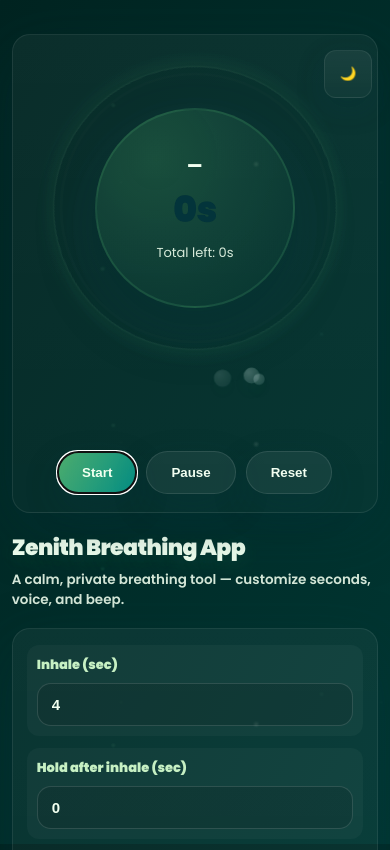
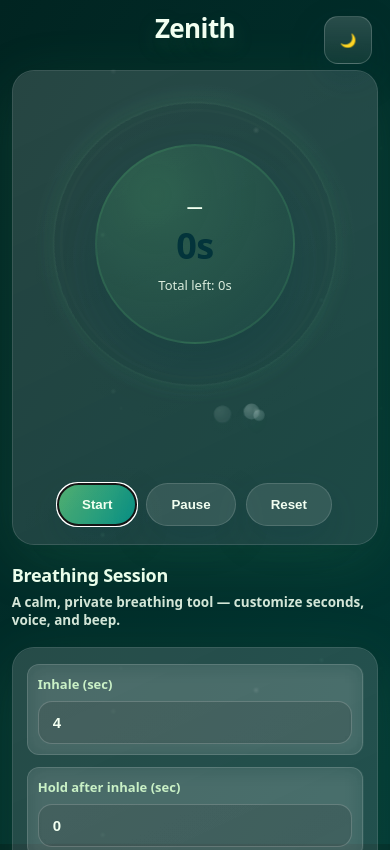
Before and after one commit to Elsayedhawaa/Zenith, a plain HTML site: page index.html in a window 390 px wide. Shown: the top 850 px of the page. Drawn offline with Linux system fonts and the light colour scheme.

Commit message:
Update index.html

```diff
--- a/index.html
+++ b/index.html
@@ -3,11 +3,11 @@
 <head>
 <meta charset="utf-8" />
 <meta name="viewport" content="width=device-width,initial-scale=1" />
-<title>Zenith Breathing App</title>
-<link href="https://fonts.googleapis.com/css2?family=Poppins:wght@300;400;600;700;900&display=swap" rel="stylesheet" />
+<title>Zenith — Breathing App</title>
 
 <style>
   :root{
+    /* Calm green-first palette */
     --bg-dark-a:#012421;
     --bg-dark-b:#003733;
 
@@ -19,34 +19,35 @@
     --ink-strong:#0a3a32; /* strong text on light */
     --ink-muted:#2b6f60;  /* muted text on light */
 
-    --panel-border:rgba(255,255,255,.08);
-    --panel-bg:rgba(255,255,255,.05);
+    --panel-border:rgba(255,255,255,.14);
+    --panel-bg:rgba(255,255,255,.08);
 
     --ring-soft:#6fd28a;
     --ring-deep:#2a9369;
 
-    --panel-radius:18px;
+    --panel-radius:22px;
     --field-radius:14px;
 
-    --breath-duration: 10s; /* JS will sync this to cycle length */
+    /* synced to cycle length from JS */
+    --breath-duration: 10s;
   }
 
   /* Base */
   *,*::before,*::after{ box-sizing:border-box; }
   html,body{ height:100%; min-height:100%; margin:0; }
   body{
-    font-family:'Poppins',system-ui,-apple-system,'Segoe UI',Roboto,'Helvetica Neue',Arial,sans-serif;
+    font-family: system-ui, -apple-system, "Segoe UI", Roboto, "Helvetica Neue", Arial, sans-serif;
     color:var(--accent-4);
     background: linear-gradient(120deg,var(--bg-dark-a),var(--bg-dark-b));
     overflow-x:hidden;
     -webkit-font-smoothing:antialiased; -moz-osx-font-smoothing:grayscale;
   }
 
-  /* Whole-page subtle hue breathing */
+  /* Page-level subtle hue breathing */
   @keyframes bgBreath { 0%{filter:hue-rotate(0) brightness(1);} 50%{filter:hue-rotate(4deg) brightness(1.04);} 100%{filter:hue-rotate(0) brightness(1);} }
   body.breathing { animation: bgBreath var(--breath-duration) linear infinite; }
 
-  /* Full-page star background BEHIND content and non-interactive */
+  /* Full-page star background behind content */
   .sky{
     position: fixed; top:0; left:0; width:100vw; height:100vh;
     z-index:0; pointer-events:none; opacity:.42;
@@ -73,43 +74,76 @@
     margin: clamp(16px, 4vh, 40px) auto;
     display:flex; flex-direction:column; gap:18px;
   }
+
+  /* Brand header at the very top */
+  .header{
+    display:flex; align-items:center; justify-content:center;
+    position: sticky; top: 10px; z-index: 2;
+    margin-bottom: 4px;
+  }
+  .app-brand{
+    margin:0;
+    font-weight:900;
+    letter-spacing:-.6px;
+    font-size: clamp(26px, 4vw, 36px);
+    color: var(--accent-4);
+    text-shadow: 0 8px 22px rgba(77,165,100,.24);
+  }
+
   .topbar{
     display:flex; align-items:center; justify-content:space-between; gap:12px;
   }
-  .title{ font-size: clamp(22px,3.4vw,32px); font-weight:900; letter-spacing:-.6px; margin:0; color:var(--accent-4); text-shadow:0 6px 22px rgba(77,165,100,.22); }
+  .title{ font-size: clamp(18px,2.4vw,22px); font-weight:800; letter-spacing:-.3px; margin:0; color:var(--accent-4); }
   .subtitle{ font-size:13.5px; color:rgba(234,248,231,.88); font-weight:600; margin-top:6px; }
 
+  /* iOS-like glass theme toggle floating */
   .theme-btn{
     position: fixed; top:16px; right:18px; z-index:3;
-    width:48px; height:48px; border-radius:12px; border:1px solid var(--panel-border);
-    background: linear-gradient(180deg, rgba(255,255,255,.06), rgba(255,255,255,.03));
+    width:48px; height:48px; border-radius:14px;
+    border:1px solid rgba(255,255,255,.18);
+    background: linear-gradient(180deg, rgba(255,255,255,.16), rgba(255,255,255,.06));
     color:var(--accent-4); display:grid; place-items:center; cursor:pointer;
-    box-shadow: 0 10px 28px rgba(2,51,54,.22);
+    box-shadow: 0 14px 36px rgba(2,51,54,.22);
+    backdrop-filter: blur(14px) saturate(140%);
+    -webkit-backdrop-filter: blur(14px) saturate(140%);
     transition: transform .18s, background .22s, border-color .22s, box-shadow .22s;
   }
-  .theme-btn:hover{ transform: translateY(-2px); background: linear-gradient(180deg, rgba(255,255,255,.08), rgba(255,255,255,.04)); }
+  .theme-btn:hover{ transform: translateY(-2px); background: linear-gradient(180deg, rgba(255,255,255,.22), rgba(255,255,255,.10)); }
 
-  /* Panels */
+  /* Glassmorphic panels (liquid glass) */
   .panel{
-    width:100%; border-radius:var(--panel-radius);
-    background: linear-gradient(180deg, rgba(255,255,255,.045), rgba(255,255,255,.025));
-    border:1px solid var(--panel-border);
-    box-shadow: 0 18px 60px rgba(2,51,54,.28);
-    backdrop-filter: blur(7px);
-    overflow: visible; /* ensure inner effects aren’t clipped */
+    position: relative;
+    width:100%;
+    border-radius:var(--panel-radius);
+    background: rgba(255,255,255,0.10);
+    border: 1.5px solid var(--panel-border);
+    box-shadow: 0 16px 60px rgba(77,165,100,0.16), 0 2px 8px rgba(2,51,54,0.18);
+    backdrop-filter: blur(18px) saturate(145%);
+    -webkit-backdrop-filter: blur(18px) saturate(145%);
+    overflow: visible;
+  }
+  .panel::after{
+    content:""; position:absolute; inset:0; pointer-events:none; border-radius:var(--panel-radius);
+    background: linear-gradient(155deg, rgba(255,255,255,.18) 10%, rgba(255,255,255,0.06) 80%);
+    opacity:.30; z-index: 2;
   }
 
-  /* VISUAL FIRST (top area), circle fully contained */
+  /* Visual at TOP */
   .visual{ order:-1; padding:20px 16px 18px; display:flex; flex-direction:column; align-items:center; gap:12px; }
   .circle-wrap{
-    position:relative; width:min(440px, 92%); aspect-ratio: 1 / 1; min-width:240px;
-    display:grid; place-items:center; padding:12px; /* keeps effects inside panel */
+    position:relative;
+    width:min(440px, 92%); aspect-ratio: 1 / 1; min-width:240px;
+    display:grid; place-items:center; padding:12px; /* keeps ring/orbit inside */
   }
-  .bubbles{ position:absolute; inset:12px; z-index:1; pointer-events:none; } /* inside padding */
+
+  /* Decorative layers are click-through */
+  .bubbles{ position:absolute; inset:12px; z-index:1; pointer-events:none; }
   .bubble{
     position:absolute; bottom:-40px; border-radius:50%;
     background: radial-gradient(circle at 30% 30%, rgba(225,255,240,.95), rgba(200,255,235,.32));
-    box-shadow: 0 8px 18px rgba(77,165,100,.18); filter: blur(.2px); opacity:.22; animation: floatUp linear forwards; pointer-events:none;
+    box-shadow: 0 8px 18px rgba(77,165,100,.18);
+    filter: blur(.2px); opacity:.22;
+    animation: floatUp linear forwards; pointer-events:none;
   }
   @keyframes floatUp{ 0%{ transform: translateY(0) scale(.9); opacity:0; } 12%{ opacity:.28; } 90%{ opacity:.16; } 100%{ transform: translateY(-120%) scale(1.06); opacity:0; } }
 
@@ -127,8 +161,8 @@
   @keyframes orbit { to{ transform: rotate(360deg);} }
 
   .breath-circle{
-    position:relative; z-index:3; width:68%; aspect-ratio:1/1; min-width:200px; max-width:320px; border-radius:50%;
-    display:grid; place-items:center; color:var(--accent-4);
+    position:relative; z-index:3; width:68%; aspect-ratio:1/1; min-width:200px; max-width:320px;
+    border-radius:50%; display:grid; place-items:center; color:var(--accent-4);
     background: radial-gradient(ellipse at 30% 25%, rgba(77,165,100,.24), rgba(2,51,54,.12));
     border:2px solid rgba(77,165,100,.20);
     box-shadow: 0 18px 60px rgba(2,51,54,.28);
@@ -157,19 +191,20 @@
     transition: transform .16s, box-shadow .22s, background .22s;
   }
   .btn:hover{ transform: translateY(-3px); box-shadow: 0 22px 52px rgba(2,51,54,.28); }
-  .btn.alt{ background: rgba(255,255,255,.06); border:1px solid rgba(255,255,255,.10); }
-  .btn.alt:hover{ background: rgba(255,255,255,.12); }
+  .btn.alt{ background: rgba(255,255,255,.10); border:1px solid rgba(255,255,255,.14); }
+  .btn.alt:hover{ background: rgba(255,255,255,.16); }
 
   /* Controls */
   .controls{ padding:16px 14px 18px; display:flex; flex-direction:column; gap:12px; }
   .grid{ display:grid; gap:12px; grid-template-columns: repeat(2, minmax(160px, 1fr)); }
-  .field{ display:flex; flex-direction:column; gap:8px; padding:10px; border-radius:12px; background: rgba(255,255,255,.03); }
+  .field{ display:flex; flex-direction:column; gap:8px; padding:10px; border-radius:12px; background: rgba(255,255,255,.08); border:1px solid rgba(255,255,255,.14); backdrop-filter: blur(10px) saturate(120%); }
+
   label{ font-size:13px; font-weight:900; color:var(--accent-3); }
 
-  /* Improved number/ select styling and focus */
+  /* Improved inputs/select with visible focus */
   input[type=number], select{
-    border:1.5px solid rgba(255,255,255,.12);
-    background: rgba(0,0,0,.12);
+    border:1.5px solid rgba(255,255,255,.18);
+    background: rgba(0,0,0,.14);
     color: var(--accent-4);
     padding:12px 14px;
     border-radius: var(--field-radius);
@@ -184,7 +219,7 @@
   .row > select{ min-width:160px; }
   .options{ display:flex; align-items:center; gap:16px; flex-wrap:wrap; }
   .toggle{ display:flex; align-items:center; gap:10px; color:var(--accent-3); font-weight:900; cursor:pointer; }
-  .switch{ width:52px; height:30px; border-radius:999px; background: rgba(255,255,255,.08); padding:3px; position:relative; transition: all .24s; border:1px solid rgba(255,255,255,.10); }
+  .switch{ width:52px; height:30px; border-radius:999px; background: rgba(255,255,255,.14); padding:3px; position:relative; transition: all .24s; border:1px solid rgba(255,255,255,.18); }
   .knob{ position:absolute; left:3px; top:3px; width:24px; height:24px; border-radius:50%; background:var(--accent-4); box-shadow:0 6px 16px rgba(0,0,0,.35); transform: translateX(0); transition: transform .2s ease; }
   .switch.on{ background: linear-gradient(90deg, var(--ring-deep), var(--ring-soft)); }
   .switch.on .knob{ transform: translateX(22px); }
@@ -192,23 +227,24 @@
   .meta{ display:flex; justify-content:space-between; gap:10px; color:rgba(234,248,231,.88); font-weight:900; }
   .hint{ font-size:12.5px; color:rgba(234,248,231,.78); font-weight:800; }
 
-  /* Select options text black (support varies); JS adds .open as fallback */
+  /* Select options black (support varies); JS adds .open for fallback */
   option{ color:#000; background:#fff; }
   select.open{ color:#000 !important; background:#fff !important; }
 
   /* Light theme overrides */
   body.light{ color:var(--ink-strong); background: linear-gradient(180deg,#EAF8E7,#F6FFFA 80%); }
-  body.light .title{ color:#0b3b33; text-shadow:none; }
-  body.light .subtitle{ color:#275f52; }
-  body.light .panel{ background: linear-gradient(180deg, rgba(255,255,255,.82), rgba(255,255,255,.76)); border-color: rgba(2,51,54,.08); box-shadow: 0 10px 28px rgba(2,51,54,.10); }
-  body.light .controls .field{ background: rgba(2,51,54,.04); }
+  body.light .app-brand{ color:#0b3b33; text-shadow:none; }
+  body.light .title{ color:#0b3b33; } .body light .subtitle{ color:#275f52; }
+  body.light .panel{ background: rgba(255,255,255,.82); border-color: rgba(2,51,54,.08); box-shadow: 0 10px 28px rgba(2,51,54,.10); }
+  body.light .panel::after{ opacity:.18; }
+  body.light .controls .field{ background: rgba(2,51,54,.05); border-color: rgba(2,51,54,.10); }
   body.light input[type=number], body.light select{ background:#fff; color:#0a3a32; border-color: rgba(2,51,54,.18); }
   body.light option{ color:#000; background:#fff; }
   body.light .meta, body.light .tiny{ color:#215547; }
   body.light .phrase{ color:#023336; background: linear-gradient(120deg, #b6f0cf, #eaffe9); }
   body.light .breath-circle{ background: radial-gradient(ellipse at 30% 25%, rgba(77,165,100,.28), rgba(2,51,54,.08)); border-color: rgba(2,51,54,.12); box-shadow: 0 18px 60px rgba(2,51,54,.12); }
   body.light .pulse-ring{ border-color: rgba(2,51,54,.14); box-shadow: inset 0 18px 60px rgba(2,51,54,.06); }
-  body.light .theme-btn{ color:#0a3a32; background: linear-gradient(180deg, rgba(255,255,255,.85), rgba(255,255,255,.75)); }
+  body.light .theme-btn{ color:#0a3a32; background: linear-gradient(180deg, rgba(255,255,255,.85), rgba(255,255,255,.75)); border-color: rgba(2,51,54,.14); }
 
   /* Responsive */
   @media (max-width:680px){
@@ -223,20 +259,27 @@
 </style>
 </head>
 <body class="breathing">
-  <!-- Background layer (never blocks clicks) -->
+
+  <!-- Background layer behind all content -->
   <div class="sky" aria-hidden="true"></div>
 
+  <!-- Brand header at the absolute top -->
+  <header class="header" aria-label="Brand">
+    <h1 class="app-brand">Zenith</h1>
+  </header>
+
+  <!-- Floating glass theme toggle -->
   <button id="themeBtn" class="theme-btn" title="Toggle light/dark" aria-label="Toggle theme">🌙</button>
 
   <div class="app" role="application" aria-label="Zenith Breathing App">
     <div class="topbar">
       <div>
-        <h1 class="title">Zenith Breathing App</h1>
+        <h2 class="title">Breathing Session</h2>
         <div class="subtitle">A calm, private breathing tool — customize seconds, voice, and beep.</div>
       </div>
     </div>
 
-    <!-- Visual first (top) -->
+    <!-- Visual first (top area) -->
     <section class="panel visual" aria-label="Breathing visual">
       <div class="circle-wrap" id="circleWrap">
         <div class="bubbles" id="bubbles"></div>
@@ -364,7 +407,7 @@
 
   let pageHidden = false;
 
-  /* Audio chime (light) */
+  /* Audio chime */
   let audioCtx = null;
   function chime(){
     if(!beepOn) return;
@@ -426,7 +469,7 @@
     setTimeout(()=>{ phrase.textContent = map[name] || 'Hold gently…'; phrase.classList.add('show'); },120);
   }
 
-  /* Trail particles (canvas) – click-through */
+  /* Trail particles (canvas) */
   let ctx, w=0, h=0, rafId=null;
   const particles=[];
   function resizeCanvas(){
@@ -548,14 +591,14 @@
     [totalSel, inhaleEl, hold1El, exhaleEl, hold2El, customTotalEl].forEach(el => { el.style.color = color; });
   });
 
-  /* Make select text black while dropdown is open (fallback for native UIs) */
+  /* Select text black while dropdown is open (cross-browser fallback) */
   function setSelectOpen(open){
     if(open){ totalSel.classList.add('open'); totalSel.style.color='#000'; totalSel.style.background='#fff'; }
     else{
       totalSel.classList.remove('open');
       const light = document.body.classList.contains('light');
       totalSel.style.color = light ? '#0a3a32' : '#EAF8E7';
-      totalSel.style.background = light ? '#fff' : 'rgba(0,0,0,.12)';
+      totalSel.style.background = light ? '#fff' : 'rgba(0,0,0,.14)';
     }
   }
   totalSel.addEventListener('focus',    ()=> setSelectOpen(true));
```
